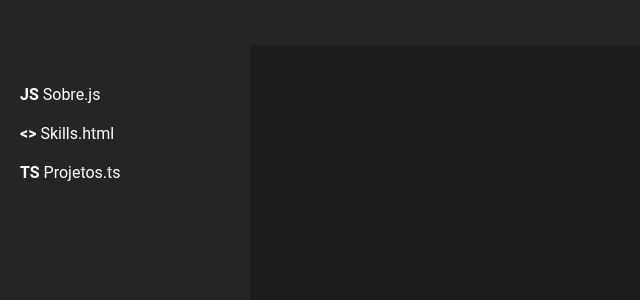
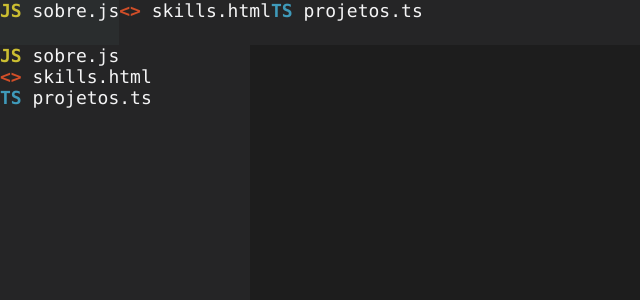
Before and after one commit to geich/cli-portifolio, a Next.js app: page /about in a window 1280 px wide. Shown: the top 300 px of the page, without its empty margins (0-640 px from the left). Built offline with nearby package versions, Linux system fonts and the light colour scheme.

Commit message:
minor changes in layout

```diff
--- a/src/components/header/header.style.ts
+++ b/src/components/header/header.style.ts
@@ -1,8 +1,15 @@
 import styled from 'styled-components'
 import media from 'styled-media-query'
+import Item from '../pagesItens/pagesItens'
 
 export const HeaderBox = styled.div`
     background-color:#252526;
     width: 100%;
     height: 45px;
+    display: flex;
 `
+
+
+export const SItem = styled(Item)`
+    color: black;
+`
--- a/src/components/header/header.tsx
+++ b/src/components/header/header.tsx
@@ -1,9 +1,18 @@
 import React from 'react'
-import { HeaderBox } from './header.style'
+import { HeaderBox, SHeaderItem } from './header.style'
+import { itens } from '../../helpers/menuItens'
+import Item from '../pagesItens/pagesItens'
+interface IMenuItem {
+    name: string
+    link: string
+    iconText: string
+    color: string
+}
 
 const Menu:React.FC = () => {
     return (
         <HeaderBox>
+            {itens.map((item, i) => <Item key={i} {...item} />)}
         </HeaderBox>
     )
 }
--- a/src/components/menu/menu.style.tsx
+++ b/src/components/menu/menu.style.tsx
@@ -1,22 +1,13 @@
 import styled from 'styled-components'
 import media from 'styled-media-query'
+import Item from '../pagesItens/pagesItens'
 
-export const MenuBox = styled.ul`
+export const MenuBox = styled.div`
     background-color:#252526;
     max-width: 250px;
     height: 100vh;
-    padding: 20px;
-    list-style-type: none;
 `
 
-export const SMenuItem = styled.li`
-    margin: 20px 0;
-    & a {
-        text-decoration: none;
-        color: white
-    }
+export const SItem = styled(Item)`
+    color: black;
 `
-
-export const MenuItemIcon = styled.span`
-    font-weight: 600;
-`
--- a/src/components/menu/menu.tsx
+++ b/src/components/menu/menu.tsx
@@ -1,27 +1,12 @@
 import React from 'react'
-import { MenuBox, MenuItemIcon, SMenuItem } from './menu.style'
-import Link from 'next/link'
-import { itens } from './menuItens'
-interface IMenuItem {
-    name: string
-    link: string
-    iconText: string
-}
+import { MenuBox, SItem } from './menu.style'
+import { itens } from '../../helpers/menuItens'
 
-const MenuItem:React.FC<IMenuItem> = ({ link, iconText, name }) => {
-    return (
-        <SMenuItem>
-            <Link href={link}>
-                <a><MenuItemIcon>{iconText}</MenuItemIcon> {name}</a>
-            </Link>
-        </SMenuItem>
-    )
-}
 
 const Menu:React.FC = () => {
     return (
         <MenuBox>
-            {itens.map((item, i) => <MenuItem key={i} {...item} />)}
+            {itens.map((item, i) => <SItem key={i} {...item} />)}
         </MenuBox>
     )
 }
--- a/src/components/menu/menuItens.ts
+++ /dev/null
@@ -1,17 +0,0 @@
-export const itens = [
-    {
-        name: 'Sobre.js',
-        link: '/about',
-        iconText: 'JS'
-    },
-    {
-        name: 'Skills.html',
-        link: '/skills',
-        iconText: '<>'
-    },
-    {
-        name: 'Projetos.ts',
-        link: '/projects',
-        iconText: 'TS'
-    }
-]
--- /dev/null
+++ b/src/components/pagesItens/pagesItens.style.tsx
@@ -0,0 +1,30 @@
+import styled from 'styled-components'
+
+export const ItemIcon = styled.span`
+    font-weight: 600;
+
+    &#yellow {
+        color: #cbbe31
+    }
+    &#orange {
+        color: #d14e28
+    }
+    &#blue {
+        color: #3f9aba
+    }
+
+`
+export const Item = styled.div`
+    font-size: 18px;
+    cursor: pointer;
+
+    &:hover {
+        background-color: #2a2d2e
+    }
+
+    & a {
+        text-decoration: none;
+        color: white
+    }
+
+`
--- /dev/null
+++ b/src/components/pagesItens/pagesItens.tsx
@@ -0,0 +1,21 @@
+import Link from 'next/link'
+import { ItemIcon, Item } from './pagesItens.style'
+
+interface IItem {
+    name: string
+    link: string
+    iconText: string
+    color: string
+}
+
+
+const PagesItens:React.FC<IItem> =  ({ link, iconText, name, color }) => {
+    return (
+        <Link href={link}>
+           <Item><ItemIcon id={color}>{iconText}</ItemIcon> {name}</Item>
+        </Link>
+    )
+}
+
+
+export default PagesItens
--- /dev/null
+++ b/src/helpers/menuItens.ts
@@ -0,0 +1,20 @@
+export const itens = [
+    {
+        name: 'sobre.js',
+        link: '/about',
+        iconText: 'JS',
+        color: 'yellow'
+    },
+    {
+        name: 'skills.html',
+        link: '/skills',
+        iconText: '<>',
+        color: 'orange'
+    },
+    {
+        name: 'projetos.ts',
+        link: '/projects',
+        iconText: 'TS',
+        color: 'blue'
+    }
+]
--- a/src/styles/global.ts
+++ b/src/styles/global.ts
@@ -5,6 +5,7 @@ export default createGlobalStyle`
         margin: 0;
         padding: 0;
         box-sizing: border-box;
+        font-family: ${props => props.theme.colors.vsCode};
     }
     body {
         background: ${props => props.theme.colors.background};
--- a/src/styles/theme.ts
+++ b/src/styles/theme.ts
@@ -1,7 +1,8 @@
 const theme = {
     colors: {
         background: ' #1d1d1d',
-        text: '#f4f4f5'
+        text: '#f4f4f5',
+        vsCode: 'Consolas, Courier New, monospace'
     },
     margins: {
         contentMargin: '100px 0'
```
